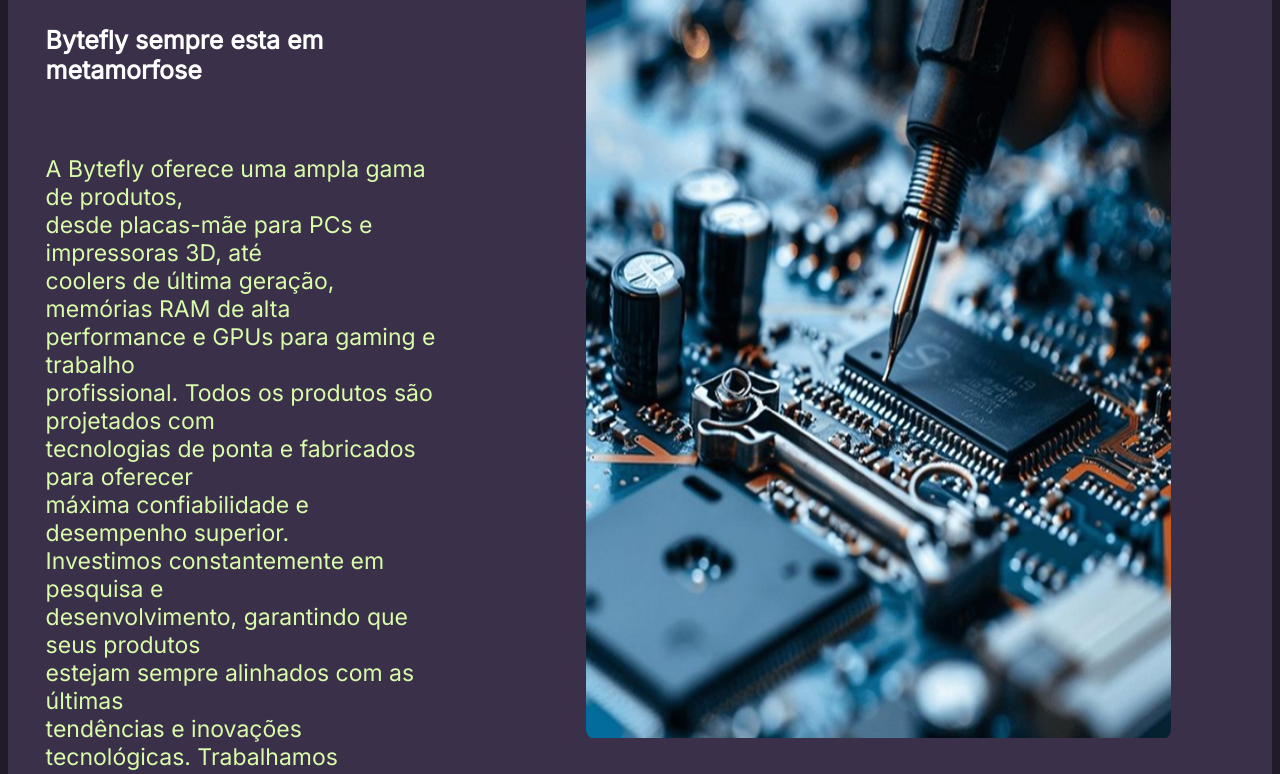
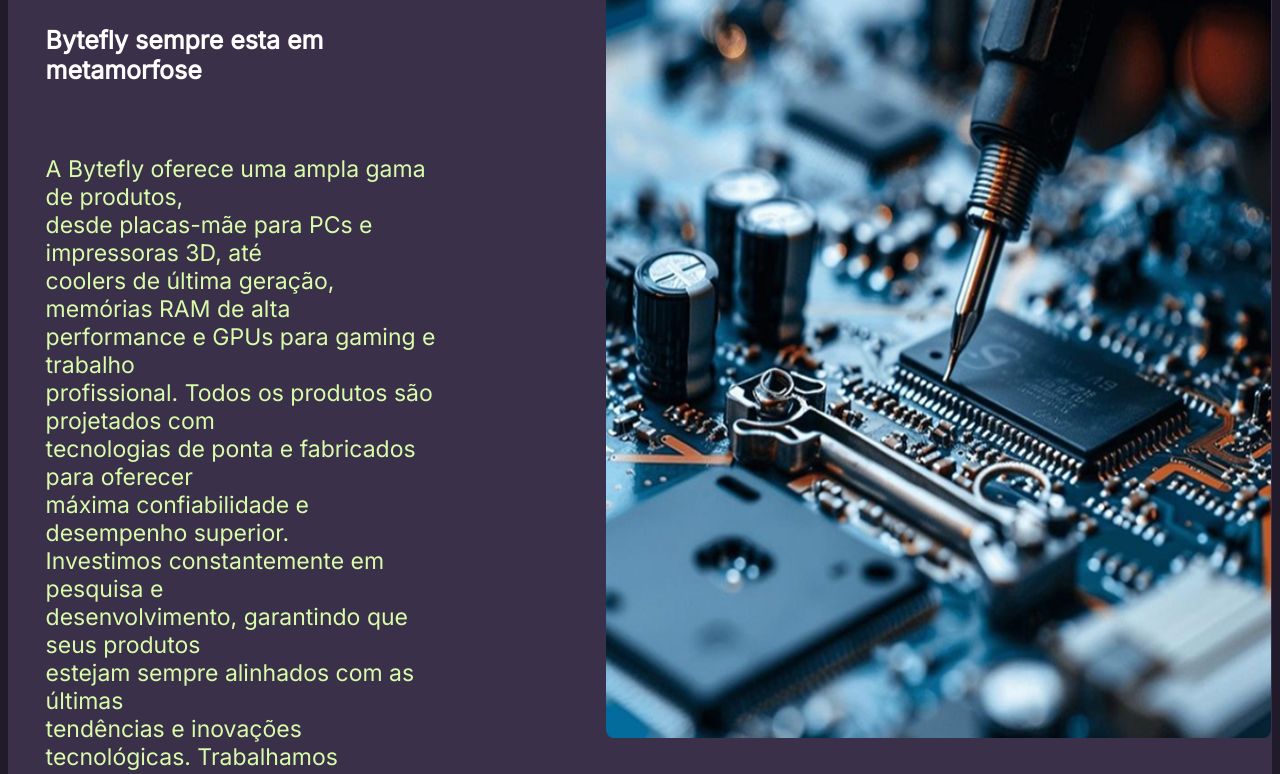
Before and after one commit to SofiaB-Riso/Bytefly.com, a plain HTML site: page who.html in a window 1280 px wide. Shown: the part 195-969 px from the top of the page. Drawn offline with Linux system fonts and the light colour scheme; a web font is replaced by a local one.

Commit message:
Update who.html

```diff
--- a/who.html
+++ b/who.html
@@ -61,8 +61,8 @@
             <br>coisas (IoT) e blockchain, em nossos produtos.
         </div>
     </td>
-    <td colspan="5" class="y4laranja d"><img src="tec.png" alt="tec" style="width:80%; height: 80%; align-items: center;"></td>
-    <td class="y4laranja "></td>
+    <td colspan="6" class="y4laranja d"><span class="sumi">oo</span><img src="tec.png" alt="tec" style="width:80%; height: 80%; align-items: center;"></td>
+
 
 
 
```
